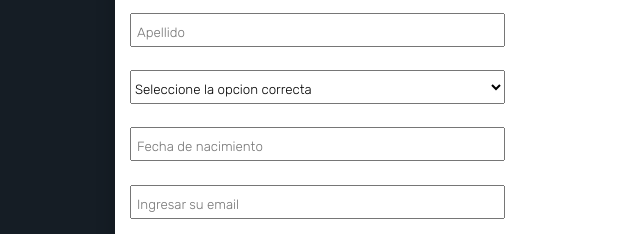
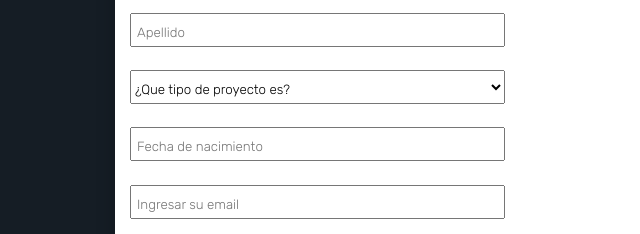
Before and after one commit to Eruno1/proyectofundacion, a plain HTML site: page pages/contacto.html in a window 1280 px wide. Shown: the part 308-542 px from the top of the page, 0-640 px from the left. Drawn offline with Linux system fonts and the light colour scheme; grey boxes are pictures that could not be loaded; some icons are missing.

Commit message:
cambio de dropdown menu en contacto a algo mas aplicable

```diff
--- a/Style/style.css
+++ b/Style/style.css
@@ -317,6 +317,7 @@ footer {
   height: 100%;
   margin: 5px;
   padding-top: 5px;
+  /* opacity: 0.7; */
 }
 
 .formulario__botones {
--- a/pages/contacto.html
+++ b/pages/contacto.html
@@ -54,11 +54,12 @@
                     </div>
 
                     <div class="formulario__whitebox">
-                        <select name="sexo" id="sexo-select" class="formulario__selector">
-                            <option value="">Seleccione la opcion correcta</option>
-                            <option value="dog">Masculino</option>
-                            <option value="cat">Femenino</option>
-                            <option value="hamster">Otro</option>
+                        <select name="tipoproyecto" id="tipoproyecto-select" class="formulario__selector">
+                            <option value="">¿Que tipo de proyecto es?</option>
+                            <option value="salud">Salud</option>
+                            <option value="promocion">Promoción</option>
+                            <option value="eduacacion">Educación</option>
+                            <option value="aguamedioambiente">Agua y medio ambiente</option>
                         </select>
                     </div>
 
```
